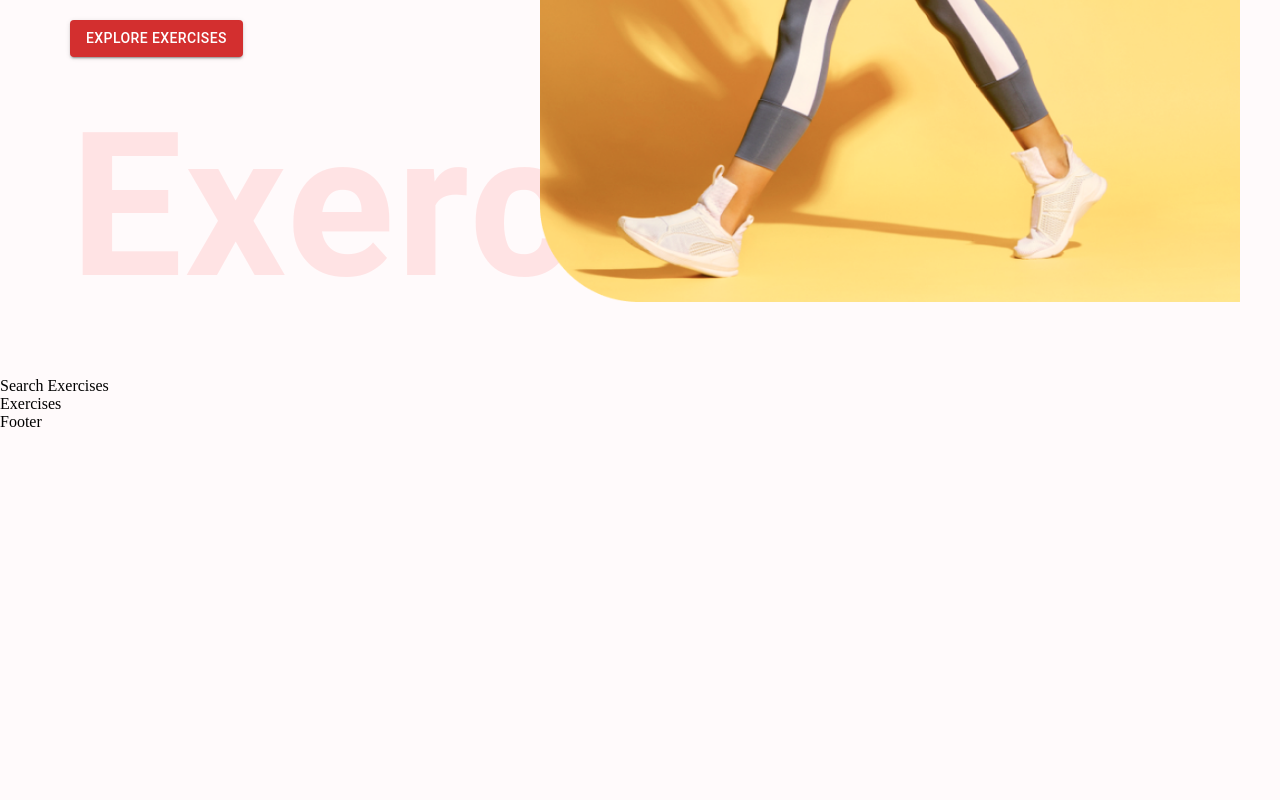
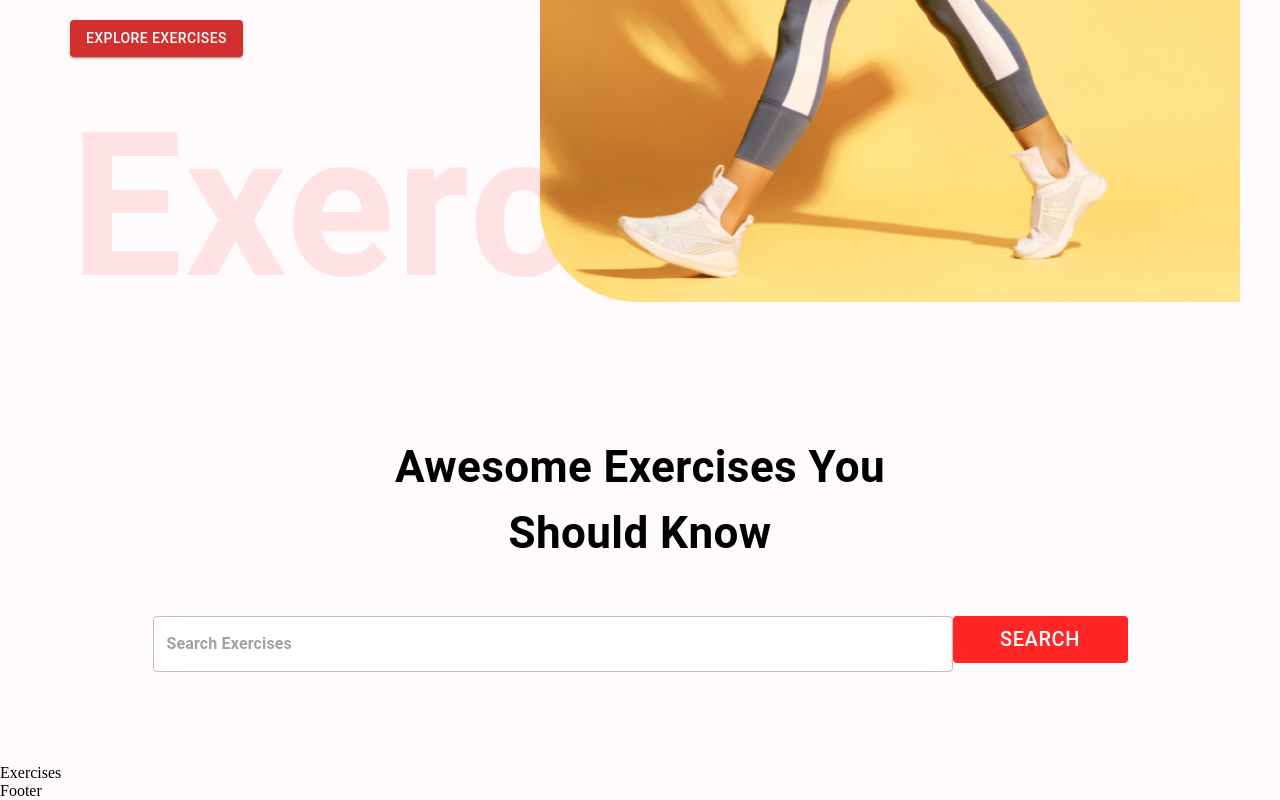
Before and after one commit to afolabiopakunle/workout-mastery, a React (Create React App) app: page / in a window 1280 px wide. Shown: the part 564-1364 px from the top of the page. Before the commit the page ends 995 px from the top, so only its background shows below. Built offline with nearby package versions, Linux system fonts and the light colour scheme.

Commit message:
done with search ui

```diff
--- a/src/compoonents/SearchExercises.js
+++ b/src/compoonents/SearchExercises.js
@@ -1,8 +1,38 @@
 import React from 'react';
+import {Box, Button, Stack, TextField, Typography} from "@mui/material";
 
 function SearchExercises(props) {
     return (
-        <div>Search Exercises</div>
+        <Stack alignItems={'center'} mt={'37px'} justifyContent={'center'} p={'20px'}>
+            <Typography fontWeight={700} sx={{
+                fontSize: {lg: '44px', xs: '30px' }
+            }} mb={'50px'} textAlign={'center'}>
+                Awesome Exercises You <br /> Should Know
+            </Typography>
+            <Box position={'relative'} mb={'72px'}>
+                <TextField
+                    sx={{
+                        input: {
+                            fontWeight: '700',
+                            border: 'none',
+                            borderRadius: '400px'},
+                        width: {lg: '800px', xs: '350px'},
+                        backgroundColor: '#fff',
+                        outline: 'none',
+                        borderRadius: '140px'
+                    }}
+                    height='76px'
+                    onChange={(e)=> {}}
+                    placeholder='Search Exercises'
+                    type='text'
+                />
+                <Button className={'search-btn'} sx={{ bgcolor: '#ff2625', color: 'white',
+                width: {lg: '175px', xs: '80px'},
+                fontSize: {lg: '20px', xs: '14px'}}} >
+                    Search
+                </Button>
+            </Box>
+        </Stack>
     );
 }
 
```
